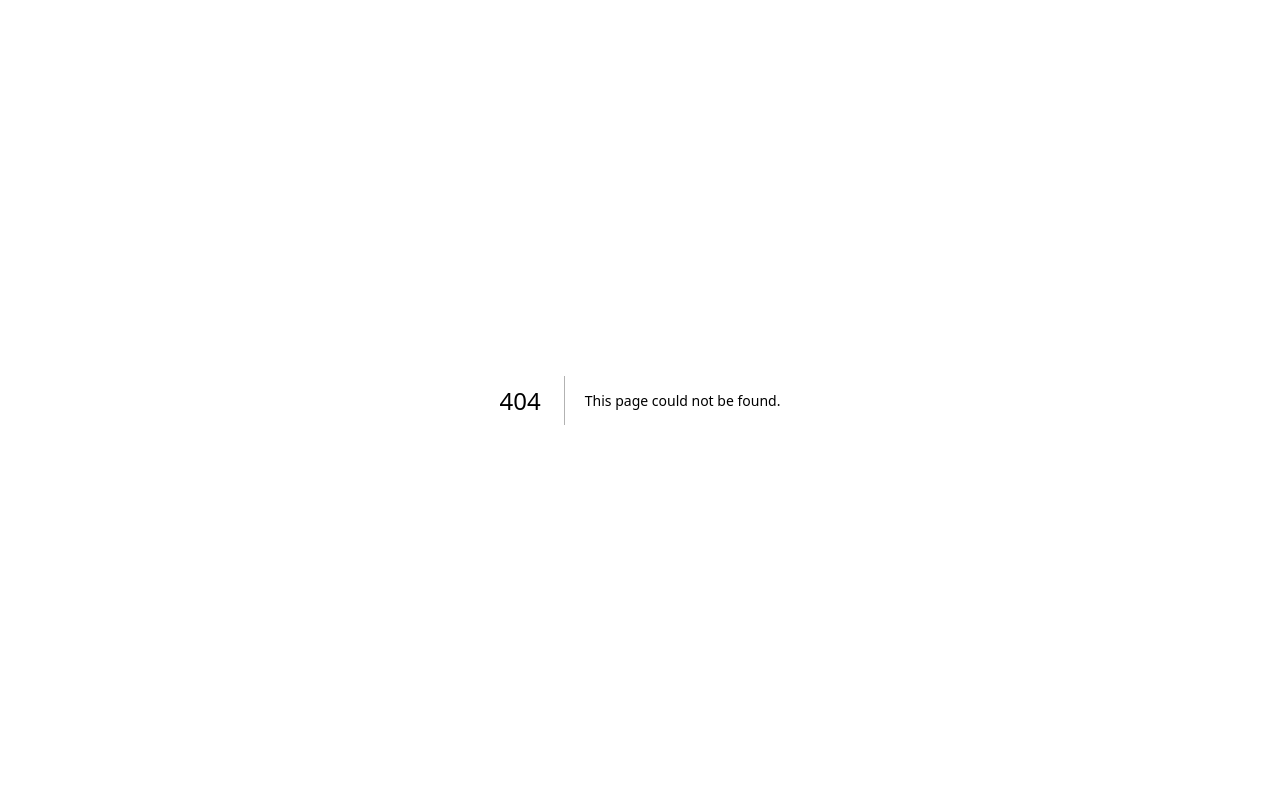
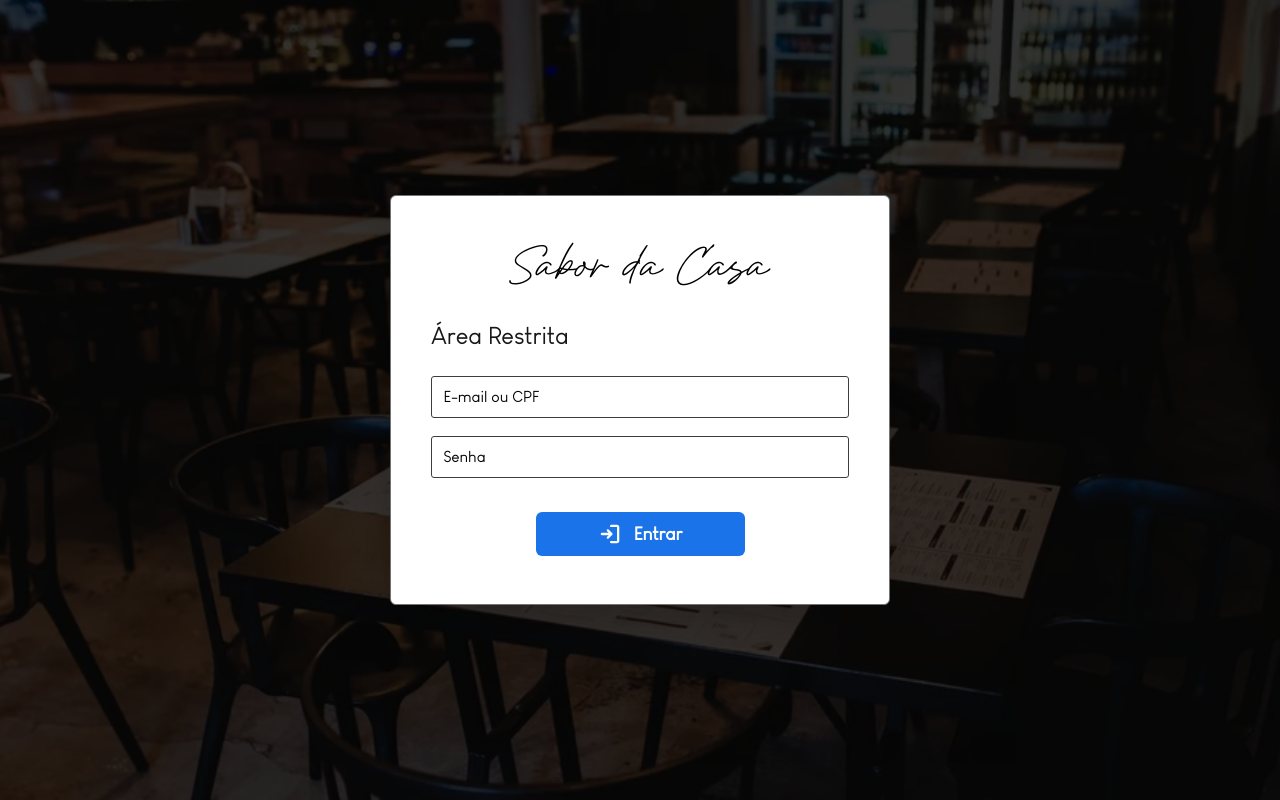
Before and after one commit to MrDudis/Sabor-da-Casa, a Next.js app: page /login in a window 1280 px wide. Before the commit this address had no page. Built offline with nearby package versions, Linux system fonts and the light colour scheme.

Commit message:
Adicionado página de login

```diff
--- a/src/components/index/FooterSection.js
+++ b/src/components/index/FooterSection.js
@@ -42,11 +42,12 @@ export default function FooterSection() {
                     <div className="w-full flex flex-row sm:justify-end items-start gap-2 pr-[10%]">
 
                         <div className="flex flex-col sm:items-end gap-1">
-                            <a className="font-lgc text-neutral-300 text-lg cursor-pointer hover:text-neutral-100 transition-all">Contato</a>
-                            <a className="font-lgc text-neutral-300 text-lg cursor-pointer hover:text-neutral-100 transition-all">Empregos</a>
-                            <a className="font-lgc text-neutral-300 text-lg cursor-pointer hover:text-neutral-100 transition-all">Localização</a>
-                            <a className="font-lgc text-neutral-300 text-lg cursor-pointer hover:text-neutral-100 transition-all">Cardápio</a>
-                            <a className="font-lgc text-neutral-300 text-lg cursor-pointer hover:text-neutral-100 transition-all">Ajuda</a>
+                            <a className="font-lgc text-neutral-400 text-lg cursor-pointer hover:text-white transition-all" href="/login">Área Restrita</a>
+                            <a className="font-lgc text-neutral-400 text-lg cursor-pointer hover:text-white transition-all">Empregos</a>
+                            <a className="font-lgc text-neutral-400 text-lg cursor-pointer hover:text-white transition-all">Cardápio</a>
+                            <a className="font-lgc text-neutral-400 text-lg cursor-pointer hover:text-white transition-all">Avaliar</a>
+                            <a className="font-lgc text-neutral-400 text-lg cursor-pointer hover:text-white transition-all">Localização</a>
+                            <a className="font-lgc text-neutral-400 text-lg cursor-pointer hover:text-white transition-all">Contato</a>
                         </div>
 
                     </div>
--- a/src/components/index/HeroSection.js
+++ b/src/components/index/HeroSection.js
@@ -41,7 +41,7 @@ export default function HeroSection() {
 
                     <div className="hidden lg:block pl-8">
 
-                        <button className="flex flex-row gap-2 justify-center items-center bg-white px-4 py-2 font-lgc text-black shadow-lg rounded-md hover:bg-neutral-200 hover:scale-[102%] transition-all">
+                        <button className="flex flex-row gap-2 justify-center items-center bg-white px-4 py-2 font-lgc text-black shadow-lg rounded-md hover:bg-neutral-200 hover:scale-[102%] transition-all" onClick={() => { window.location.href = "/login" }}>
                             <svg xmlns="http://www.w3.org/2000/svg" height="20" viewBox="0 96 960 960" width="20">
                                 <path d="M478.087 920.131V837.13h266.391V314.87H478.087v-83.001h266.391q34.483 0 58.742 24.259t24.259 58.742v522.26q0 34.483-24.259 58.742t-58.742 24.259H478.087Zm-77.261-164.652-58.892-58.414L421.5 617.5H132.521v-83H421.5l-79.566-79.565 58.892-58.414L580.304 576 400.826 755.479Z"/>
                             </svg>
--- /dev/null
+++ b/src/pages/login.js
@@ -0,0 +1,50 @@
+import styles from "@/styles/Login.module.css";
+
+export default function Login() {
+
+    return (
+        <div className={styles.loginBackground}>
+
+            <div className="w-full h-full flex flex-col justify-center items-center" style={{ background: "rgba(0, 0, 0, 0.8)" }}>
+
+                <div className="w-full md:w-[500px] h-full md:h-fit bg-white md:rounded-md border border-neutral-500 shadow-2xl transition-all">
+
+                    <div className="w-full h-full flex flex-col justify-center items-start gap-7 px-10 py-12">
+
+                        <div className="w-full flex items-center justify-center">
+                            <h1 className="font-august text-black text-5xl cursor-pointer" onClick={() => { window.location.href = "/" }}>Sabor da Casa</h1>
+                        </div>
+
+                        <div className="w-full flex flex-col justify-center items-start gap-5">
+                            <h2 className="font-lgc text-neutral-900 text-2xl mb-1">Área Restrita</h2>
+
+                            <div className={styles.formDiv}>
+                                <input className={styles.formInput} id="cpf" type="text" placeholder=" "></input>
+                                <label className={styles.formLabel} for="cpf"><span className={styles.formInputSpan}>E-mail ou CPF</span></label>
+                            </div>
+
+                            <div className={styles.formDiv}>
+                                <input className={styles.formInput} id="password" type="password" placeholder=" "></input>
+                                <label className={styles.formLabel} for="password"><span className={styles.formInputSpan}>Senha</span></label>
+                            </div>
+                        </div>
+
+                        <div className="w-full flex flex-row justify-center items-center mt-2">
+                            <button className="w-full flex flex-row justify-center items-center gap-3 md:w-[50%] font-lgc font-bold text-lg p-2 bg-[#1a73e8] hover:bg-[#3483eb] text-white rounded-md transition-all">
+                                <svg xmlns="http://www.w3.org/2000/svg" height="24" viewBox="0 96 960 960" width="24" className="fill-white">
+                                    <path d="M361.761 754.652q-12.674-14.434-12.674-33.087 0-18.652 12.674-31.326L430.5 621.5H154.022q-19.153 0-32.327-13.174T108.521 576q0-19.152 13.174-32.326t32.327-13.174H430.5l-68.979-68.978q-13.434-13.435-13.315-32.087.12-18.653 13.555-32.087 12.674-13.435 31.445-13.435 18.772 0 31.446 12.674l147.826 147.587q6.718 6.717 9.576 14.793 2.859 8.076 2.859 17.033t-2.859 17.033q-2.858 8.076-9.576 14.793L424.413 755.652q-13.435 13.435-31.707 12.555-18.271-.881-30.945-13.555Zm161.826 189.479q-19.152 0-32.326-13.174t-13.174-32.327q0-19.152 13.174-32.326t32.326-13.174h236.891V298.87H523.587q-19.152 0-32.326-13.174t-13.174-32.326q0-19.153 13.174-32.327t32.326-13.174h236.891q37.783 0 64.392 26.609 26.609 26.609 26.609 64.392v554.26q0 37.783-26.609 64.392-26.609 26.609-64.392 26.609H523.587Z"/>
+                                </svg>
+                                Entrar
+                            </button>
+                        </div>
+
+                    </div>
+
+                </div>
+
+            </div>
+
+        </div>
+    );
+
+};
--- /dev/null
+++ b/src/styles/Login.module.css
@@ -0,0 +1,56 @@
+.loginBackground {
+    @apply w-full h-screen;
+    background-image: url("/images/menu-restaurant-vintage-table.png");
+    background-color: #FFFFFF;
+    background-size: cover;
+    background-position: center;
+    background-repeat: no-repeat;
+    background-attachment: fixed;
+}
+
+.formDiv {
+    @apply w-full h-[40px];
+}
+
+.formInput {
+    width: 100%;
+    padding: 8px 10px;
+    font-family: 'Louis George Cafe', sans-serif;
+    font-size: 16px;
+    background-color: transparent;
+    outline: none;
+    border: 1.2px #3d3d3d solid;
+    border-radius: 3px;
+    transition: all 0.3s ease;
+}
+
+.formInput:focus {
+    border: 1.2px #1a73e8 solid;
+}
+
+.formLabel {
+    position: relative;
+    top: -34px;
+    left: 7.5px;
+    font-family: 'Louis George Cafe', sans-serif;
+    font-size: 15.6px;
+    user-select: none;
+    transition: all 0.14s ease;
+    cursor: text;
+}
+
+.formInput:focus + .formLabel,
+.formInput:not(:placeholder-shown) + .formLabel {
+    top: -58px;
+    left: 7.5px;
+    font-size: 13.6px;
+}
+
+.formInput:focus + .formLabel {
+    color: #1a73e8;
+}
+
+.formInputSpan {
+    padding: 0 5px;
+    background-color: #FFFFFF;
+}
```
Also changed, not shown: public/images/menu-restaurant-vintage-table.png (added).
